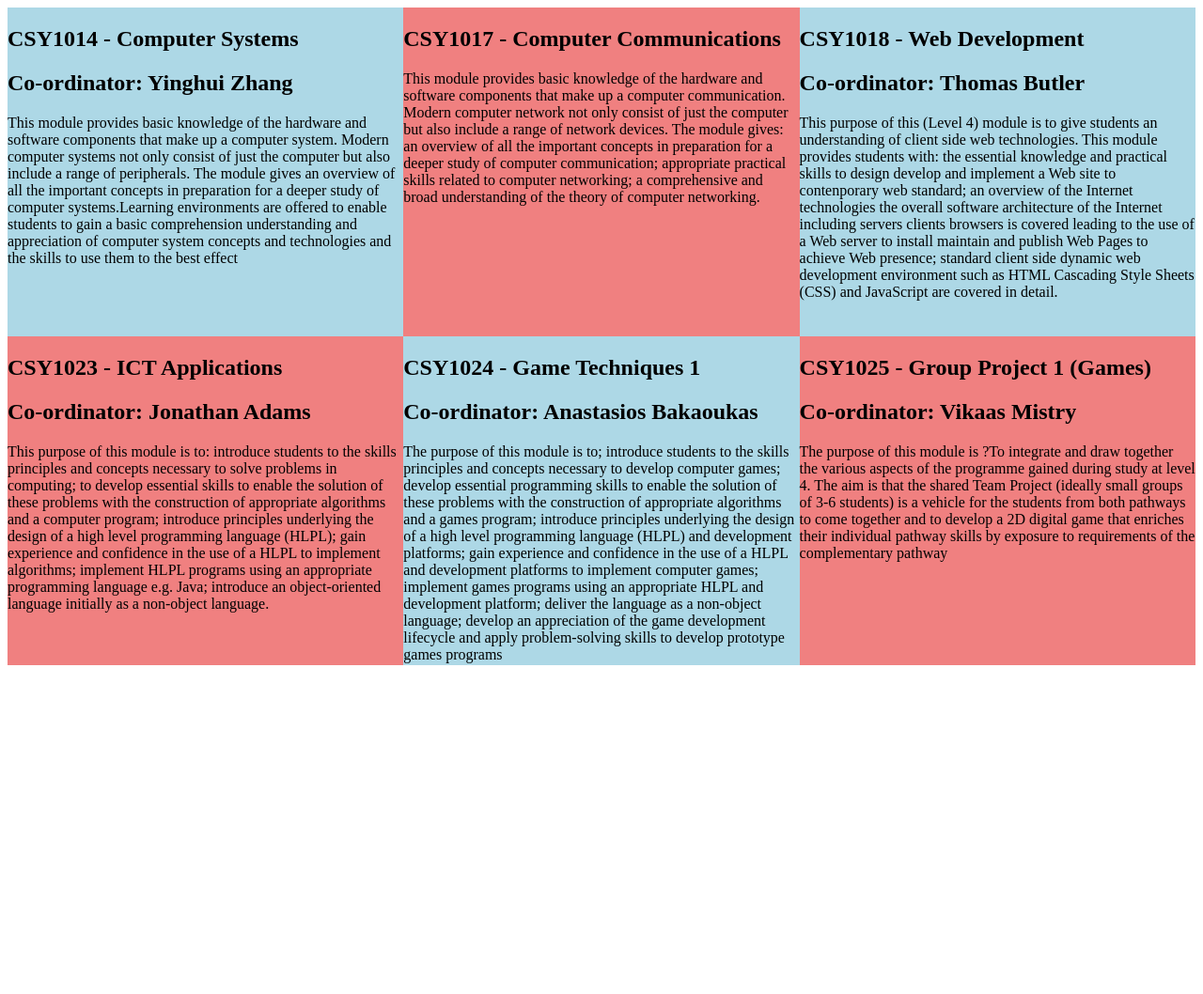
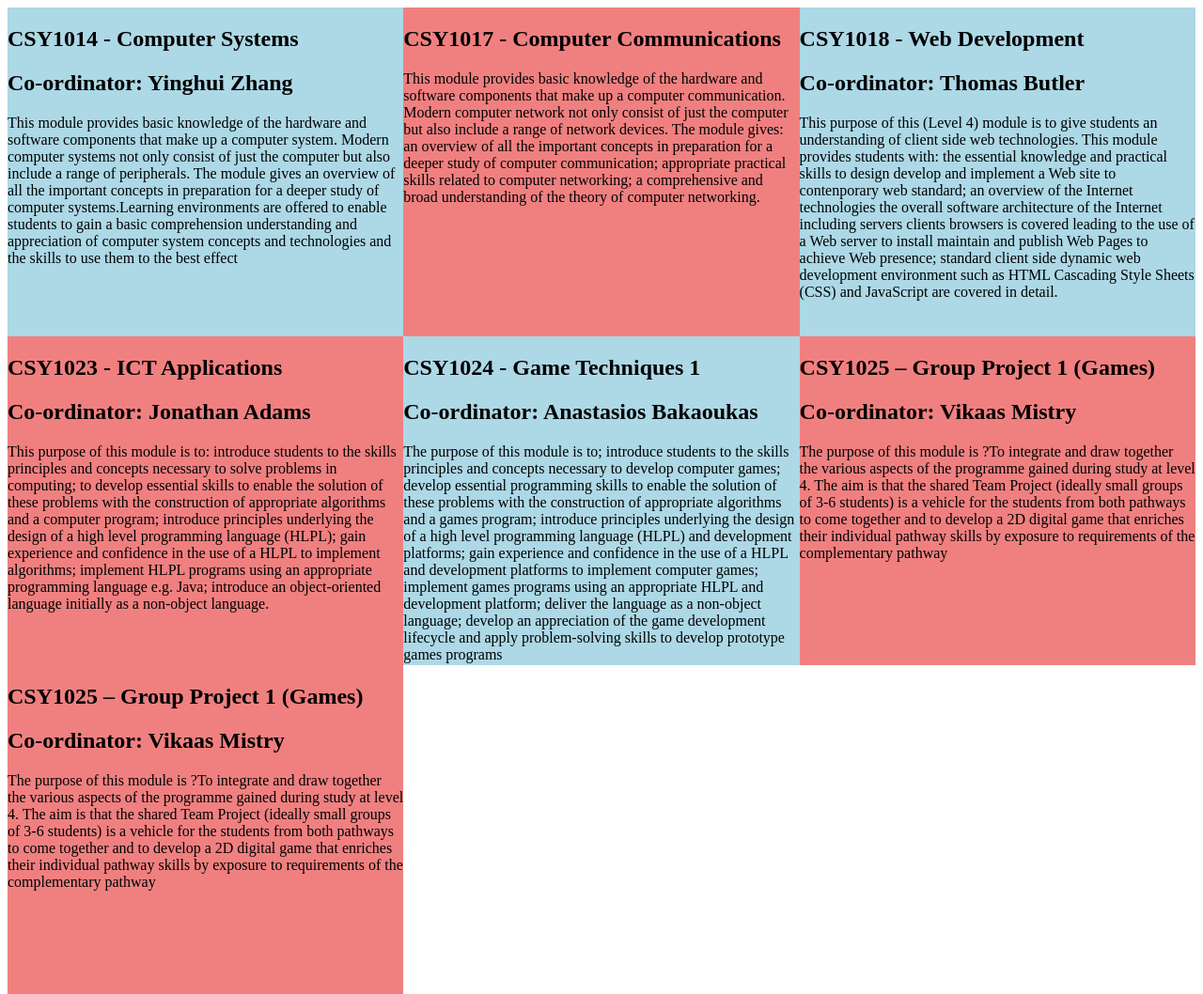
Before and after one commit to alex-m-20/git-webDev, a plain HTML site: page exercise3(2).html in a window 1280 px wide. Shown: the whole page at 94% size. Before the commit the page ends 800 px from the top, so only its background shows below. Drawn offline with Linux system fonts and the light colour scheme.

Commit message:
initial commit

```diff
--- a/exercise3(2).html
+++ b/exercise3(2).html
@@ -56,7 +56,7 @@
             </p>
         </div>
         <div class="section6">
-            <h2>CSY1025 - Group Project 1 (Games)</h2>
+            <h2>CSY1025 – Group Project 1 (Games)</h2>
             <h2>Co-ordinator: Vikaas Mistry</h2>
             <p>
                 The purpose of this module is ?To integrate and draw together the various aspects of the programme gained during study at level 4. The aim is that the shared Team
@@ -64,6 +64,16 @@
                 individual pathway skills by exposure to requirements of the complementary pathway
             </p>
         </div>
+        <div class="section6">
+            <h2>CSY1025 – Group Project 1 (Games)</h2>
+            <h2>Co-ordinator: Vikaas Mistry</h2>
+            <p>
+                The purpose of this module is ?To integrate and draw together the various aspects of the programme gained during study at level 4. The aim is that the shared Team
+                Project (ideally small groups of 3-6 students) is a vehicle for the students from both pathways to come together and to develop a 2D digital game that enriches their
+                individual pathway skills by exposure to requirements of the complementary pathway
+            </p>
+        </div>
+
     </body>
 
 </html>
```
